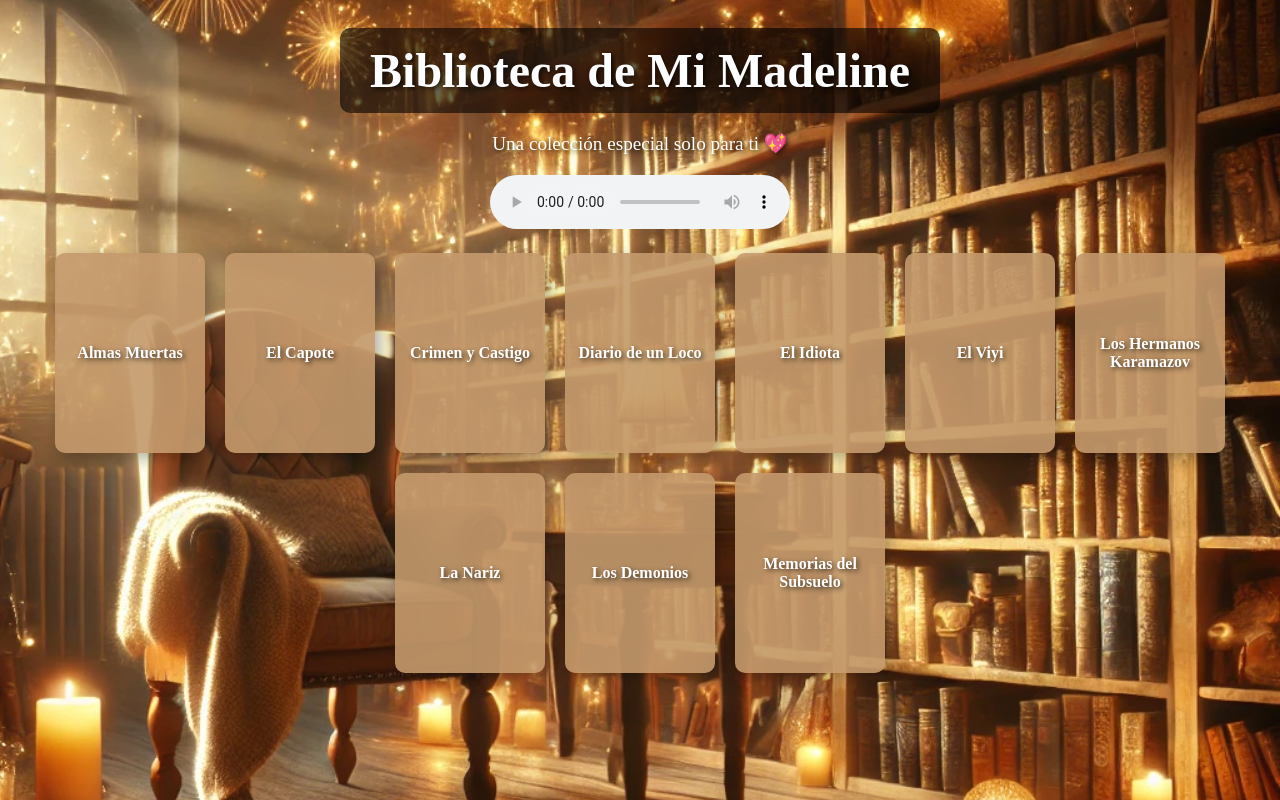
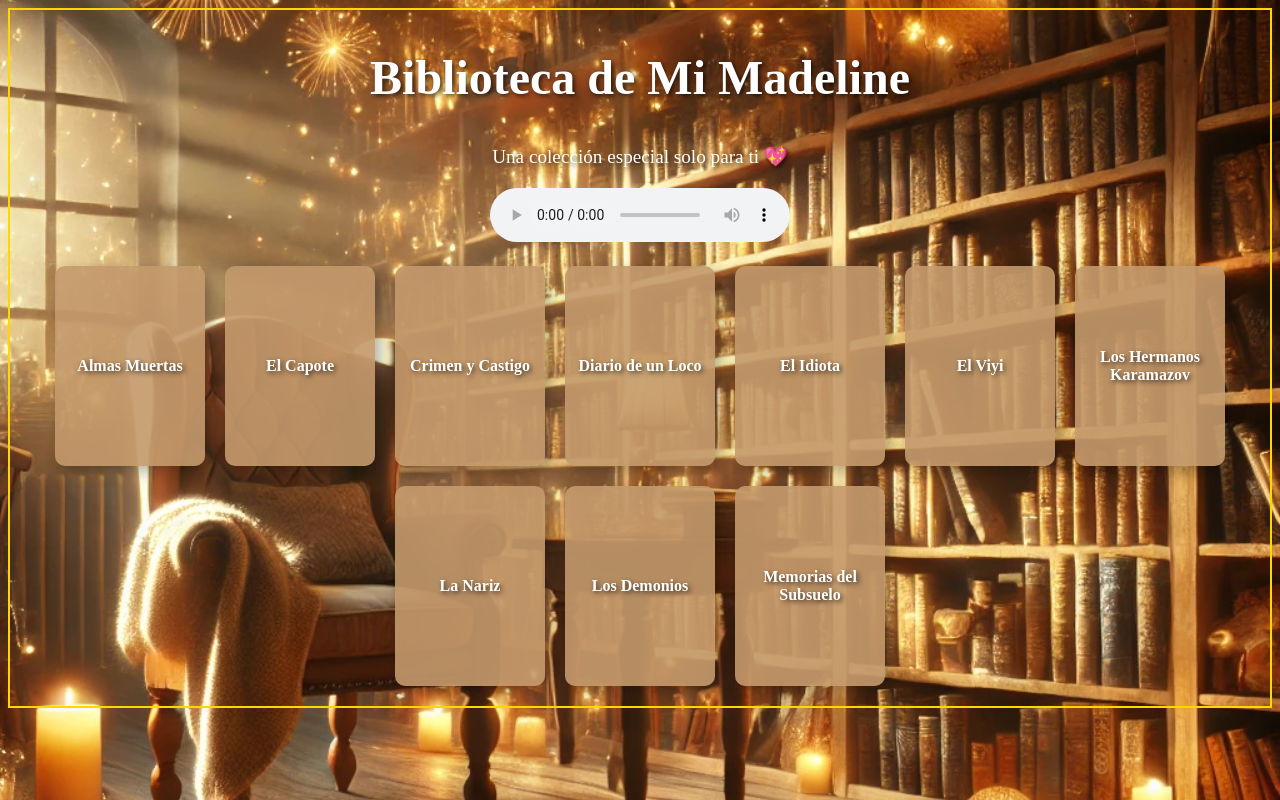
Before and after one commit to MAKG1306/LIBRERIA-DIGITAL, a plain HTML site: page index.html in a window 1280 px wide. Drawn offline with Linux system fonts and the light colour scheme.

Commit message:
Update index.html

```diff
--- a/index.html
+++ b/index.html
@@ -13,14 +13,14 @@
             text-align: center;
             color: #fff;
             text-shadow: 2px 2px 5px rgba(0, 0, 0, 0.7);
+            border: 2px solid gold;
         }
-        .title-container {
-            background: rgba(0, 0, 0, 0.6);
-            display: inline-block;
-            padding: 15px 30px;
-            border-radius: 10px;
-            margin-top: 20px;
-        }
+       .title-container {
+    display: flex;
+    justify-content: center;
+    align-items: center;
+    margin: 40px auto; /* Ajusta la separación */
+}
         .library {
             display: flex;
             flex-wrap: wrap;
```
